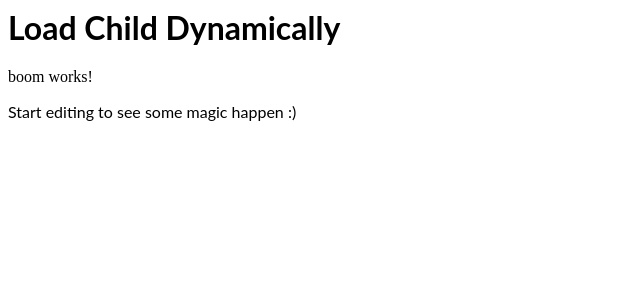
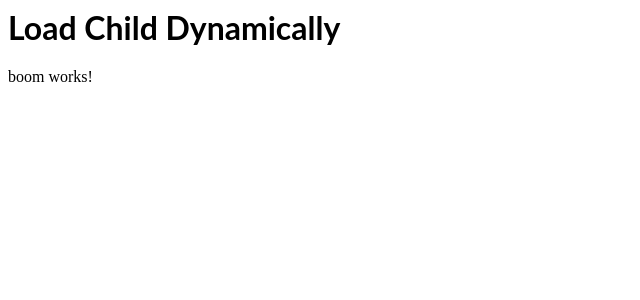
Before and after one commit to mikeguoynes/angular-dynamically-load-child-component, an Angular app: page / in a window 1280 px wide. Shown: the top 300 px of the page, without its empty margins (0-640 px from the left). Built offline with nearby package versions, Linux system fonts and the light colour scheme.

Commit message:
Load Child dynamically into another component

```diff
--- a/src/app/app.component.html
+++ b/src/app/app.component.html
@@ -1,4 +1 @@
 <hello name="{{ name }}" #helloComp></hello>
-<p>
-  Start editing to see some magic happen :)
-</p>
```
